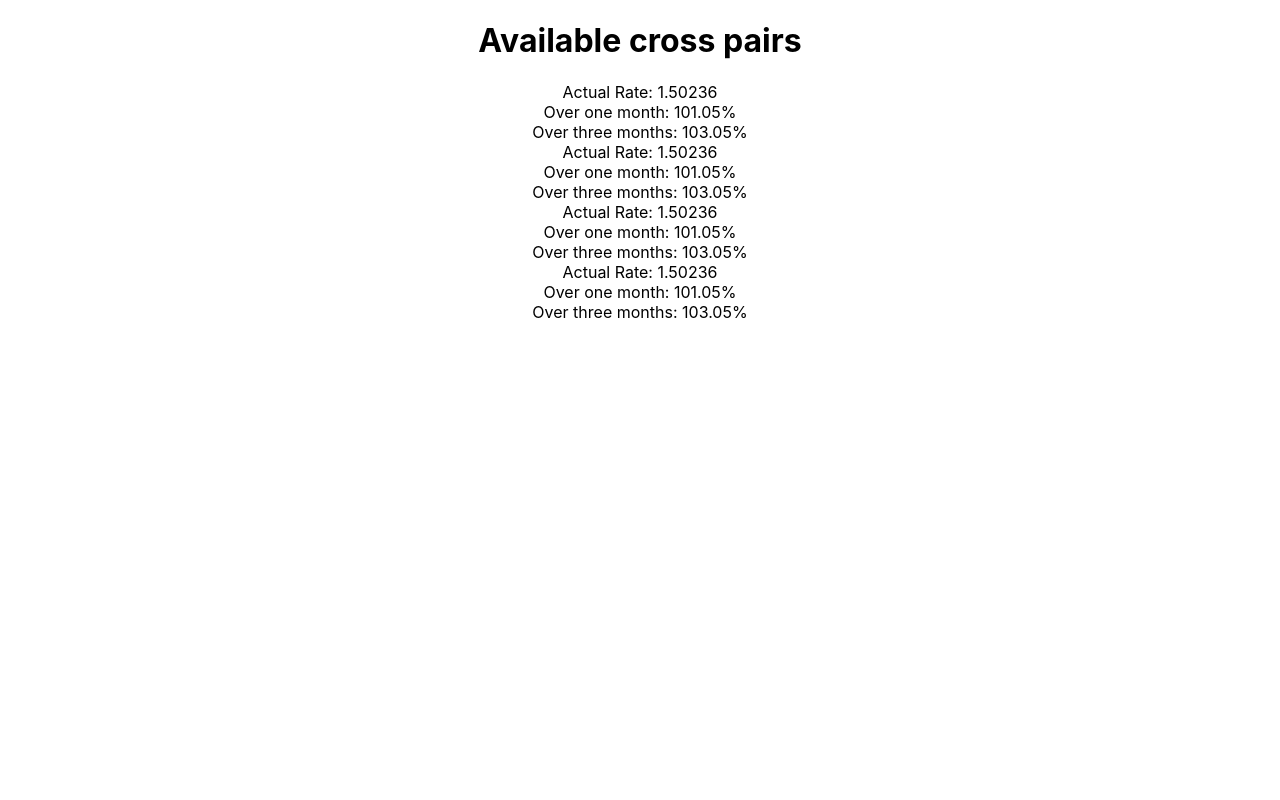
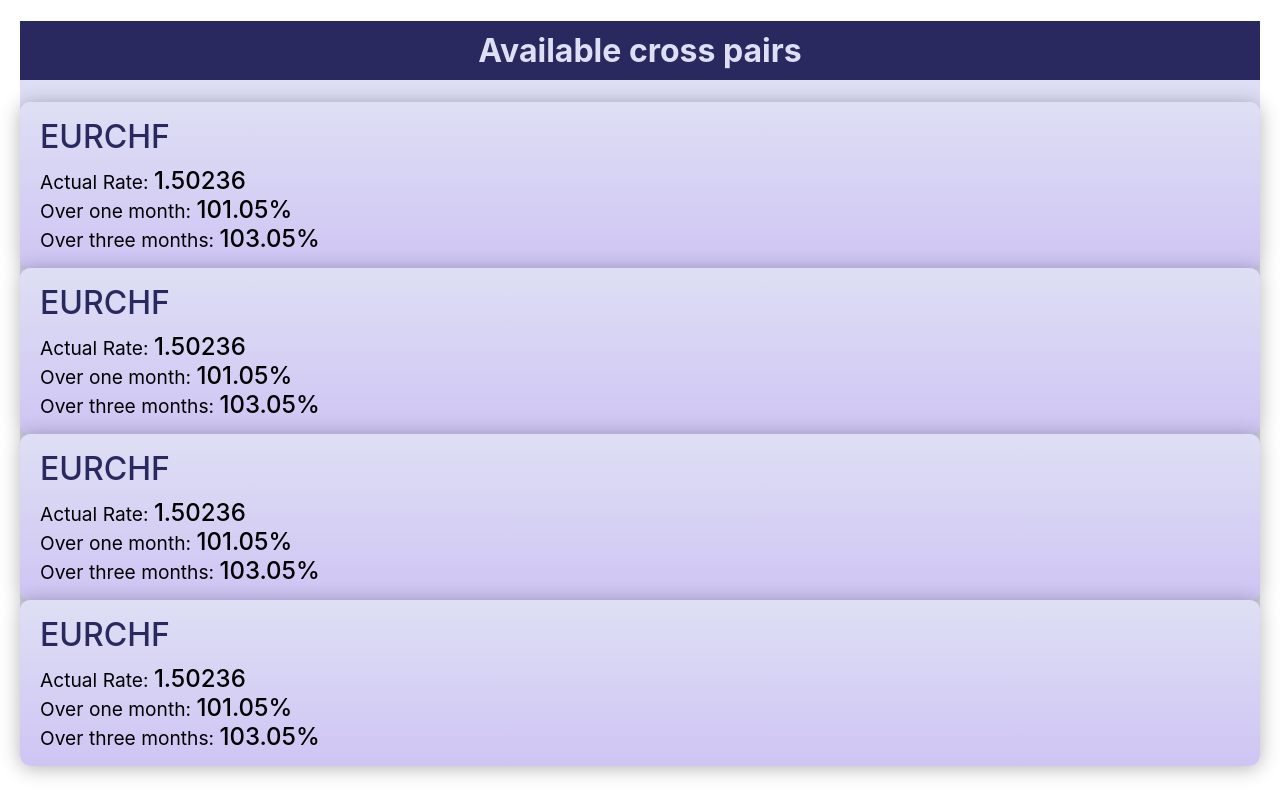
Before and after one commit to davidgolay/Cross-pairs-TEST, a React (Create React App) app in the folder code/: page / in a window 1280 px wide. Built offline with nearby package versions, Linux system fonts and the light colour scheme.

Commit message:
ajout des styles sur la liste de devises et leur cartes

```diff
--- a/code/src/Crosspairs/Components/CrossCard.js
+++ b/code/src/Crosspairs/Components/CrossCard.js
@@ -3,13 +3,12 @@ import '../Styles/crosscard.css';
 
 const CrossCard = (props) => {
 
-
     return (
         <div className="CrossCard">
-            <div className="title">
-
+            <div className="card-title">
+                EURCHF
             </div>
-            <div className="rates">
+            <div className="rates-container">
                 <div className="rate-details">Actual Rate: <span> 1.50236</span></div>
                 <div className="rate-details">Over one month: <span>101.05%</span> </div>
                 <div className="rate-details">Over three months: <span>103.05%</span> </div>
--- a/code/src/Crosspairs/Components/Crosspairs.js
+++ b/code/src/Crosspairs/Components/Crosspairs.js
@@ -7,7 +7,7 @@ const Crosspairs = () => {
     return (
         <div
             className="Crosspairs">
-            <div className="sub-container">
+            <div className="titled-container">
                 <h1>Available cross pairs</h1>
                 {/* ------- AVAILABLE CROSS ------- */}
                 <div className="crosslist-container">
--- a/code/src/Crosspairs/Styles/crosscard.css
+++ b/code/src/Crosspairs/Styles/crosscard.css
@@ -0,0 +1,29 @@
+.CrossCard {
+    background-image: linear-gradient(to bottom, #DEDFF4, #CFC5F4);
+    border-radius: 10px;
+    box-shadow: 0 2px 20px rgba(0, 0, 0, 0.3);
+    padding: 10px;
+}
+
+.card-title {
+    /*background-image: linear-gradient(to left, rgba(255, 255, 255, 0.1), rgba(255, 255, 255, 0.9));*/
+    color: #29295F;
+    text-align: left;
+    padding: 5px 10px;
+    font-size: 2rem;
+    font-weight: 500;
+}
+
+.rates-container {
+    padding: 5px 10px;
+}
+
+.rate-details {
+    text-align: left;
+    font-size: 1.2rem;
+}
+
+.rate-details span{
+    font-weight: 500;
+    font-size: 1.5rem;
+}
--- a/code/src/Crosspairs/Styles/crosspairs.css
+++ b/code/src/Crosspairs/Styles/crosspairs.css
@@ -0,0 +1,25 @@
+.Crosspairs {
+    margin: 20px;
+}
+
+.titled-container {
+    box-sizing: border-box;
+    border-radius: 25px;
+    background-color: #DEDFF4;
+}
+
+.titled-container h1{
+    color: #DEDFF4;
+    font-size: 2rem;
+    background-color: #29295F;
+    padding: 10px;
+}
+
+
+.cross-container {
+    box-sizing: border-box;
+    justify-content: center;
+    justify-items: center;
+    width: 100%;
+    padding: 20px;
+}
```
